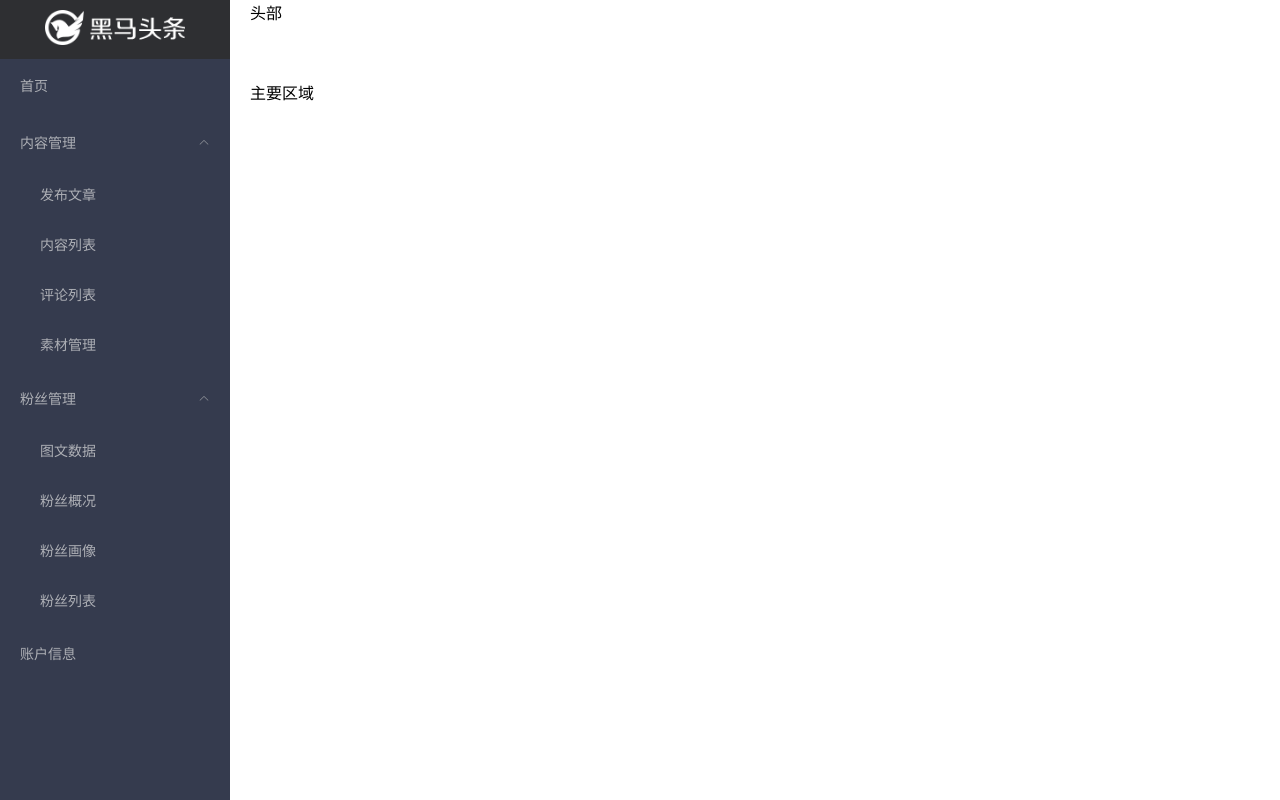
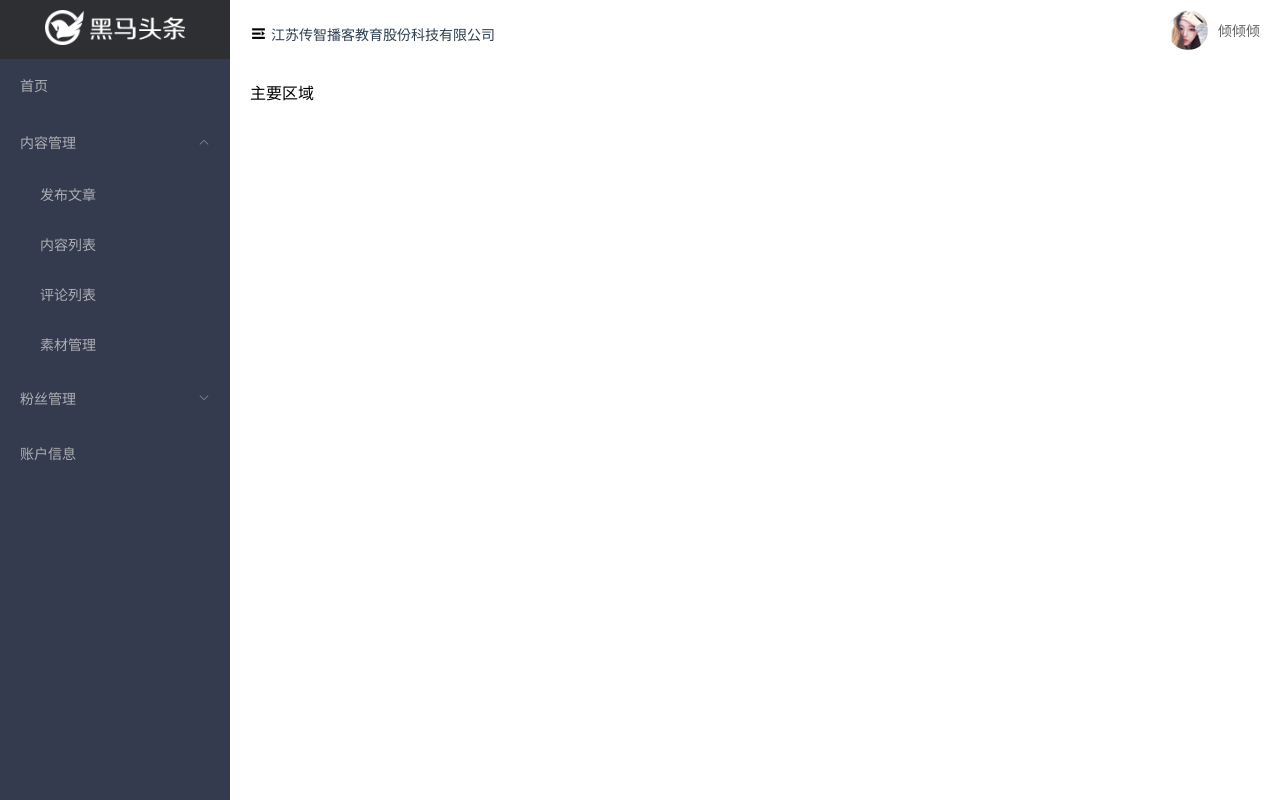
Before and after one commit to laotian2019/texthm, a Vue app: page /#/home in a window 1280 px wide. Both pictures are taken after a click on the element "内容管理". Built offline with nearby package versions, Linux system fonts and the light colour scheme.

Commit message:
头部结构与下拉菜单

```diff
--- a/src/components/home/layout-aside.vue
+++ b/src/components/home/layout-aside.vue
@@ -10,21 +10,21 @@
             首页
         </el-menu-item>
         <!-- 二级导航 -->
-        <el-submenu>
+        <el-submenu index='1-4'>
             <span slot="title">内容管理</span>
             <!-- 放置el-menu-item -->
-            <el-menu-item>发布文章</el-menu-item>
-            <el-menu-item>内容列表</el-menu-item>
-            <el-menu-item>评论列表</el-menu-item>
-            <el-menu-item>素材管理</el-menu-item>
+            <el-menu-item index='1-1'>发布文章</el-menu-item>
+            <el-menu-item index='1-2'>内容列表</el-menu-item>
+            <el-menu-item index='1-3'>评论列表</el-menu-item>
+            <el-menu-item index='1-4'>素材管理</el-menu-item>
         </el-submenu>
-        <el-submenu>
+        <el-submenu index='2'>
             <span slot="title">粉丝管理</span>
             <!-- 放置el-menu-item -->
-            <el-menu-item>图文数据</el-menu-item>
-            <el-menu-item>粉丝概况</el-menu-item>
-            <el-menu-item>粉丝画像</el-menu-item>
-            <el-menu-item>粉丝列表</el-menu-item>
+            <el-menu-item index='2'>图文数据</el-menu-item>
+            <el-menu-item index='3'>粉丝概况</el-menu-item>
+            <el-menu-item index='4'>粉丝画像</el-menu-item>
+            <el-menu-item index='5'>粉丝列表</el-menu-item>
         </el-submenu>
         <el-menu-item>
             账户信息
--- /dev/null
+++ b/src/components/home/layout-header.vue
@@ -0,0 +1,55 @@
+<template>
+  <!-- 头部组件 -->
+  <el-row class="layout-header" type="flex" align="middle" justify="space-between">
+      <!-- 左侧 -->
+      <el-col class="left" :span="6">
+          <!-- 左侧图标 -->
+          <i class="el-icon-s-unfold"></i>
+          <span class="title">江苏传智播客教育股份科技有限公司</span>
+          </el-col>
+      <!-- 右侧 -->
+      <el-col class="right" :span="4">
+        <el-row type="flex" justify="end" align="middle">
+        <img src="../../assets/img/avatar.jpg" alt="">
+        <!-- 下拉菜单 -->
+        <el-dropdown>
+        <span>倾倾倾</span>
+        <!-- 下拉菜单 具名插槽 -->
+        <el-dropdown-menu slot="dropdown">
+            <!-- 下拉内容 -->
+            <el-dropdown-item>个人信息</el-dropdown-item>
+            <el-dropdown-item>Git地址</el-dropdown-item>
+            <el-dropdown-item>退出</el-dropdown-item>
+        </el-dropdown-menu>
+        </el-dropdown>
+        </el-row>
+          </el-col>
+  </el-row>
+</template>
+
+<script>
+
+</script>
+
+<style lang="less" scoped>
+    .layout-header{
+        height: 60px;
+        .left{
+            padding-top:8px;
+            font-size: 17px;
+            .title{
+                margin-left: 4px;
+                color: #2c3e50;
+                font-size: 14px;
+            }
+        }
+        .right{
+            img{
+                height: 40px;
+                width: 40px;
+                border-radius: 50%;
+                margin-right: 10px;
+            }
+        }
+    }
+</style>
--- a/src/views/home/index.vue
+++ b/src/views/home/index.vue
@@ -10,7 +10,8 @@
     <el-container>
       <!-- 上下布局 -->
       <el-header>
-        头部
+        <!-- 头部组件 -->
+        <layout-header></layout-header>
         </el-header>
       <!-- 主要区域 -->
       <el-main>
@@ -21,10 +22,14 @@
 </template>
 
 <script>
+
 import layoutAside from '../../components/home/layout-aside' // 引入局部
+import layoutHeader from '../../components/home/layout-header'
+
 export default {
   components: {
-    'layout-aside': layoutAside
+    'layout-aside': layoutAside,
+    'layout-header': layoutHeader
   }
 }
 </script>
```
